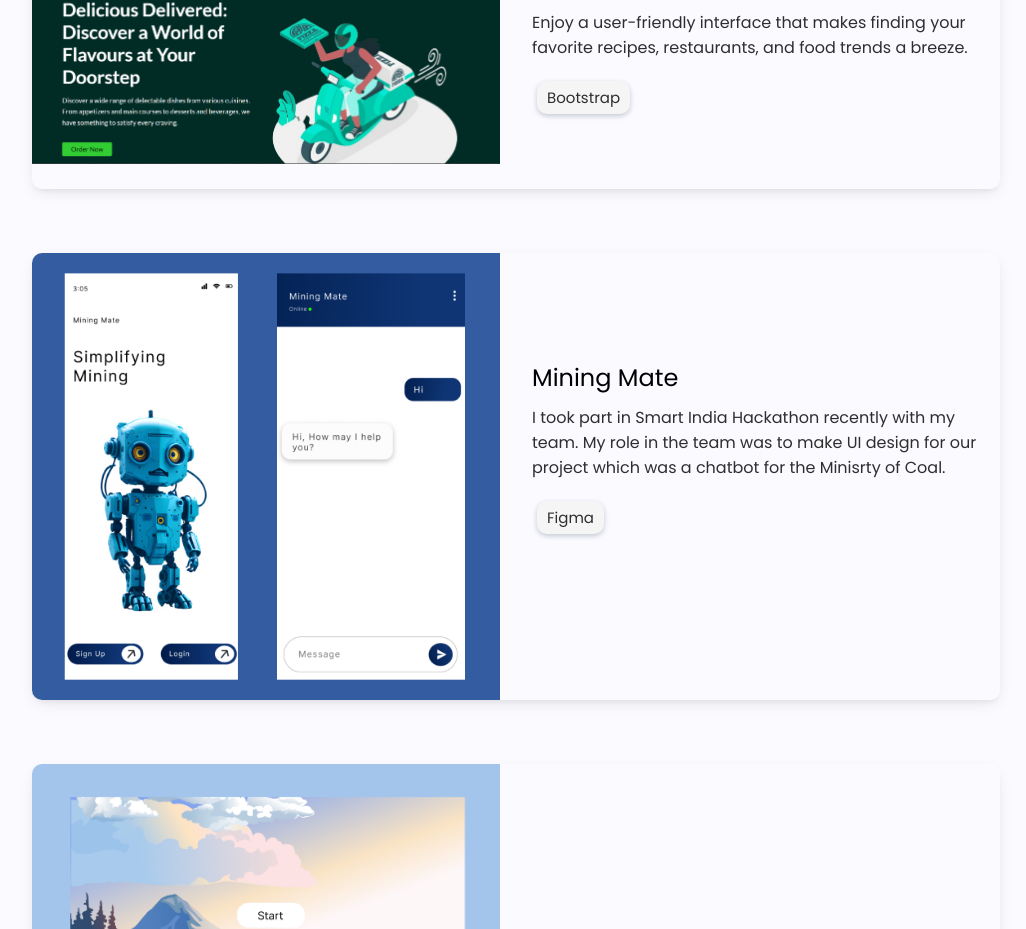
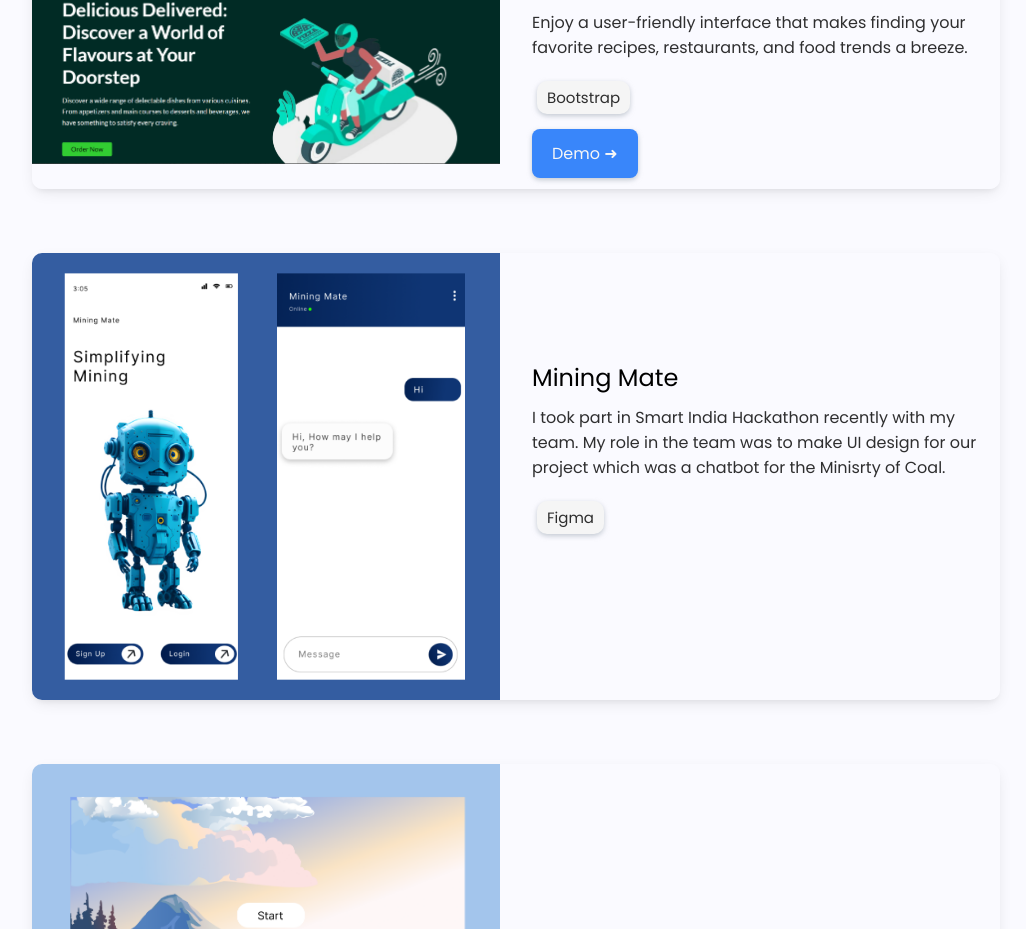
Before and after one commit to pratyush3300/firstPortfolio, a React (Create React App) app: page / in a window 1280 px wide. Shown: the part 1296-2225 px from the top of the page, without its empty margins (124-1150 px from the left). Built offline with nearby package versions, Linux system fonts and the light colour scheme.

Commit message:
Update ProjectData.js

```diff
--- a/src/data/ProjectData.js
+++ b/src/data/ProjectData.js
@@ -9,7 +9,7 @@ export const ProjectList = [
     description:
       "Cryptobase is your ultimate destination for all things Bitcoin.",
     tech_stack: ["Bootstrap"],
-    demo_url:"https://pratyush3300.github.io/bitcoin/",
+    demo_url:"https://pratyush3300.github.io/cyrptoBase/",
 
   },
 
@@ -19,14 +19,14 @@ export const ProjectList = [
     description:
       "Enjoy a user-friendly interface that makes finding your favorite recipes, restaurants, and food trends a breeze.",
     tech_stack: ["Bootstrap"],
-    demo_url:"",
+    demo_url:"https://pratyush3300.github.io/foodieFleet/",
 
   },
 
   {
     img: "/design1.png",
     title: "Mining Mate",
-    demo_url:"https://pratyush3300.github.io/bitcoin/",
+    demo_url:"",
     description:
       "I took part in Smart India Hackathon recently with my team. My role in the team was to make UI design for our project which was a chatbot for the Minisrty of Coal.",
     tech_stack: ["Figma"],
```
